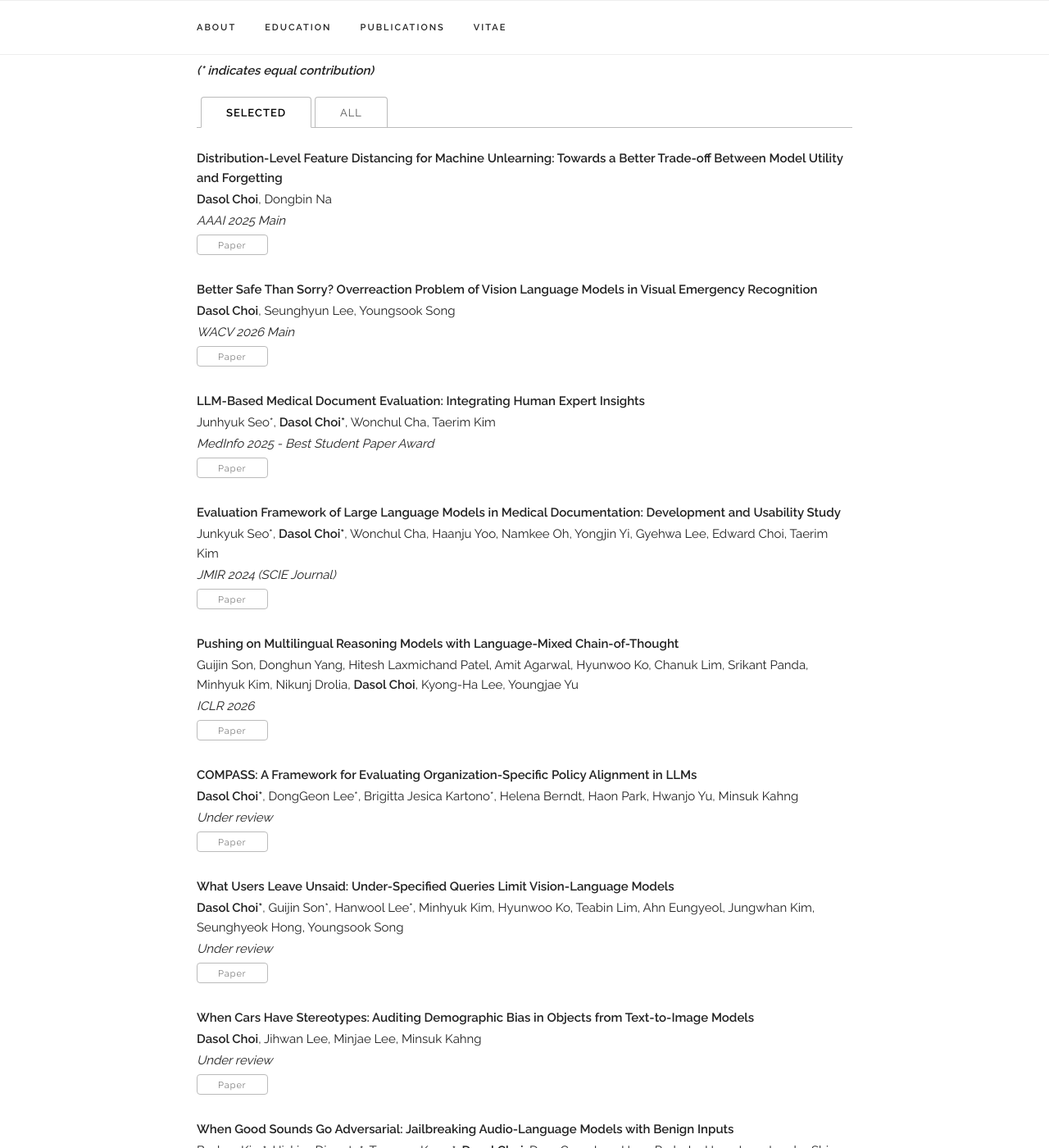
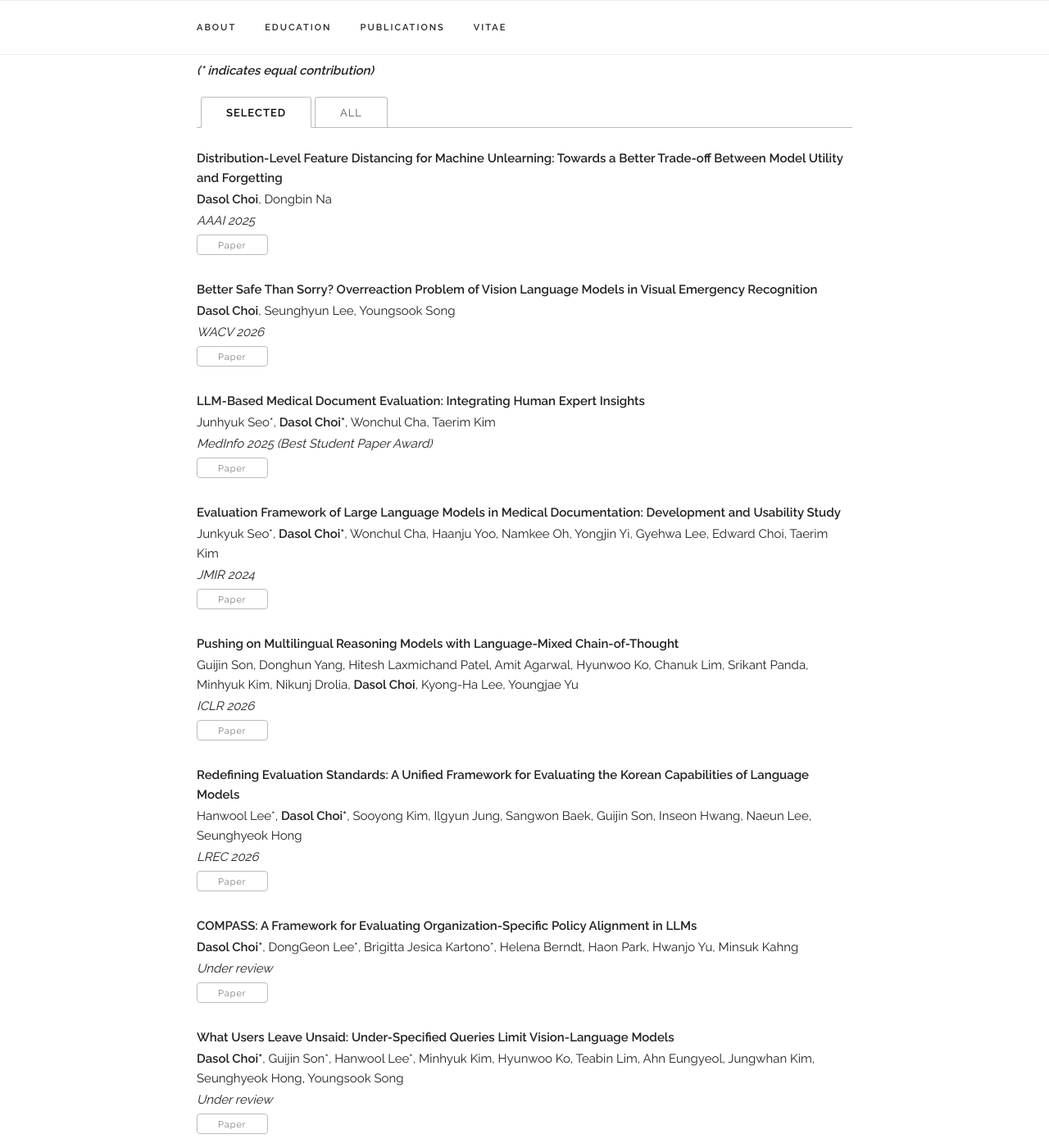
Before and after one commit to Dasol-Choi/dasol-choi.github.io, a Jekyll site: the page built from index.html, in a window 1280 px wide and 1400 px high, scrolled down 1609 px. Shown: the whole window at 82% size. Built offline with Jekyll 4.4.1, drawn with Linux system fonts in a browser that asks for light colours; some web fonts are replaced; some of the changed lines change nothing that is shown.

Commit message:
Update publications.yaml

```diff
--- a/_data/publications.yaml
+++ b/_data/publications.yaml
@@ -1,25 +1,25 @@
 papers:
   - title: "Distribution-Level Feature Distancing for Machine Unlearning: Towards a Better Trade-off Between Model Utility and Forgetting"
     authors: "<b>Dasol Choi</b>, Dongbin Na"
-    venue: "AAAI 2025 Main"
+    venue: "AAAI 2025"
     paper_pdf: "https://arxiv.org/abs/2409.14747"
     selected: y
 
   - title: "Better Safe Than Sorry? Overreaction Problem of Vision Language Models in Visual Emergency Recognition"
     authors: "<b>Dasol Choi</b>, Seunghyun Lee, Youngsook Song"
-    venue: "WACV 2026 Main"
+    venue: "WACV 2026"
     paper_pdf: "https://arxiv.org/abs/2505.15367"
     selected: y
 
   - title: "LLM-Based Medical Document Evaluation: Integrating Human Expert Insights"
     authors: "Junhyuk Seo*, <b>Dasol Choi*</b>, Wonchul Cha, Taerim Kim"
-    venue: "MedInfo 2025 - Best Student Paper Award"
+    venue: "MedInfo 2025 (Best Student Paper Award)"
     paper_pdf: "https://pubmed.ncbi.nlm.nih.gov/40776013/"
     selected: y
 
   - title: "Evaluation Framework of Large Language Models in Medical Documentation: Development and Usability Study"
     authors: "Junkyuk Seo*, <b>Dasol Choi*</b>, Wonchul Cha, Haanju Yoo, Namkee Oh, Yongjin Yi, Gyehwa Lee, Edward Choi, Taerim Kim"
-    venue: "JMIR 2024 (SCIE Journal)"
+    venue: "JMIR 2024"
     paper_pdf: "https://www.jmir.org/2024/1/e58329/"
     selected: y
 
@@ -27,6 +27,12 @@
     authors: "Guijin Son, Donghun Yang, Hitesh Laxmichand Patel, Amit Agarwal, Hyunwoo Ko, Chanuk Lim, Srikant Panda, Minhyuk Kim, Nikunj Drolia, <b>Dasol Choi</b>, Kyong-Ha Lee, Youngjae Yu"
     venue: "ICLR 2026"
     paper_pdf: "https://arxiv.org/abs/2510.04230"
+    selected: y
+
+  - title: "Redefining Evaluation Standards: A Unified Framework for Evaluating the Korean Capabilities of Language Models"
+    authors: "Hanwool Lee*, <b>Dasol Choi*</b>, Sooyong Kim, Ilgyun Jung, Sangwon Baek, Guijin Son, Inseon Hwang, Naeun Lee, Seunghyeok Hong"
+    venue: "LREC 2026"
+    paper_pdf: "https://arxiv.org/abs/2503.22968"
     selected: y
 
   - title: "COMPASS: A Framework for Evaluating Organization-Specific Policy Alignment in LLMs"
@@ -55,60 +61,60 @@
 
   - title: "Understand, Solve and Translate: Bridging the Multilingual Mathematical Reasoning Gap"
     authors: "Hyunwoo Ko*, Guijin Son*, <b>Dasol Choi*</b>"
-    venue: "EMNLP 2025 MRL Workshop"
+    venue: "MRL@EMNLP 2025"
     paper_pdf: "https://arxiv.org/abs/2501.02448"
     selected: n
 
   - title: "Ko-PIQA: A Korean Physical Commonsense Reasoning Dataset with Cultural Context"
     authors: "<b>Dasol Choi*</b>, Jungwhan Kim*, Guijin Son"
-    venue: "EMNLP 2025 MRL Workshop (Shared Task)"
+    venue: "MRL@EMNLP 2025 (Shared Task)"
     paper_pdf: "https://arxiv.org/abs/2509.11303"
+    selected: n
+
+  - title: "Global PIQA: Evaluating Physical Commonsense Reasoning Across 100+ Languages and Cultures"
+    authors: "Tyler A. Chang et al. (including <b>Dasol Choi</b>)"
+    venue: "arXiv 2025"
+    paper_pdf: "https://arxiv.org/abs/2510.24081"
     selected: n
 
   - title: "No Language Data Left Behind: A Comparative Study of CJK Language Datasets in the Hugging Face Ecosystem"
     authors: "<b>Dasol Choi</b>, Woomyoung Park, Youngsook Song"
-    venue: "EMNLP 2025 MRL Workshop"
+    venue: "MRL@EMNLP 2025"
     paper_pdf: "https://arxiv.org/abs/2507.04329"
     selected: n
 
   - title: "DMR: Disentangling Marginal Representations for Out-of-Distribution Detection"
     authors: "<b>Dasol Choi</b>, Dongbin Na"
-    venue: "CVPR 2024 Workshop"
+    venue: "VAND@CVPR 2024"
     paper_pdf: "https://openaccess.thecvf.com/content/CVPR2024W/VAND/html/Choi_DMR_Disentangling_Marginal_Representations_for_Out-of-Distribution_Detection_CVPRW_2024_paper.html"
     selected: n
 
   - title: "Towards Efficient Machine Unlearning with Data Augmentation: Guided Loss-Increasing (GLI) to Prevent the Degradation of Model Utility"
     authors: "<b>Dasol Choi</b>, Soora Choi, Eunsun Lee, Jinwoo Seo, Dongbin Na"
-    venue: "CVPR 2024 Workshop"
+    venue: "TCV@CVPR 2024"
     paper_pdf: "https://openaccess.thecvf.com/content/CVPR2024W/TCV2024/html/Choi_Towards_Efficient_Machine_Unlearning_with_Data_Augmentation_Guided_Loss-Increasing_GLI_CVPRW_2024_paper.html"
     selected: n
 
   - title: "Towards Machine Unlearning Benchmarks: Forgetting the Personal Identities in Facial Recognition Systems"
     authors: "<b>Dasol Choi*</b>, Dongbin Na*"
-    venue: "AAAI 2024 Workshop"
+    venue: "PPAI@AAAI 2024"
     paper_pdf: "https://arxiv.org/abs/2311.02240"
     selected: n
 
   - title: "KoMultiText: Large-Scale Korean Text Dataset for Classifying Biased Speech in Real-World Online Services"
     authors: "<b>Dasol Choi</b>, Jooyoung Song, Eunsun Lee, Jinwoo Seo, Heejune Park, Dongbin Na"
-    venue: "NeurIPS 2023 Workshop"
+    venue: "SoLaR@NeurIPS 2023"
     paper_pdf: "https://arxiv.org/abs/2310.04313"
     selected: n
 
   - title: "Multi-Step Reasoning in Korean and the Emergent Mirage"
     authors: "Guijin Son, Hyunwoo Ko, <b>Dasol Choi</b>"
-    venue: "AAAI 2025 Workshop"
+    venue: "C3NLP@NAACL 2025"
     paper_pdf: "https://arxiv.org/abs/2503.14488"
     selected: n
 
   - title: "Improving Fine-grained Visual Understanding in VLMs through Text-Only Training"
     authors: "<b>Dasol Choi</b>, Guijin Son, Soo Yong Kim, Gio Paik, Seunghyeok Hong"
-    venue: "AAAI 2025 Workshop"
+    venue: "AI2ASE@AAAI 2025"
     paper_pdf: "https://arxiv.org/abs/2412.12940"
     selected: n
-
-  - title: "Redefining Evaluation Standards: A Unified Framework for Evaluating the Korean Capabilities of Language Models"
-    authors: "Hanwool Lee*, <b>Dasol Choi*</b>, Sooyong Kim, Ilgyun Jung, Sangwon Baek, Guijin Son, Inseon Hwang, Naeun Lee, Seunghyeok Hong"
-    venue: "arxiv preprint"
-    paper_pdf: "https://arxiv.org/abs/2503.22968"
-    selected: n
```
